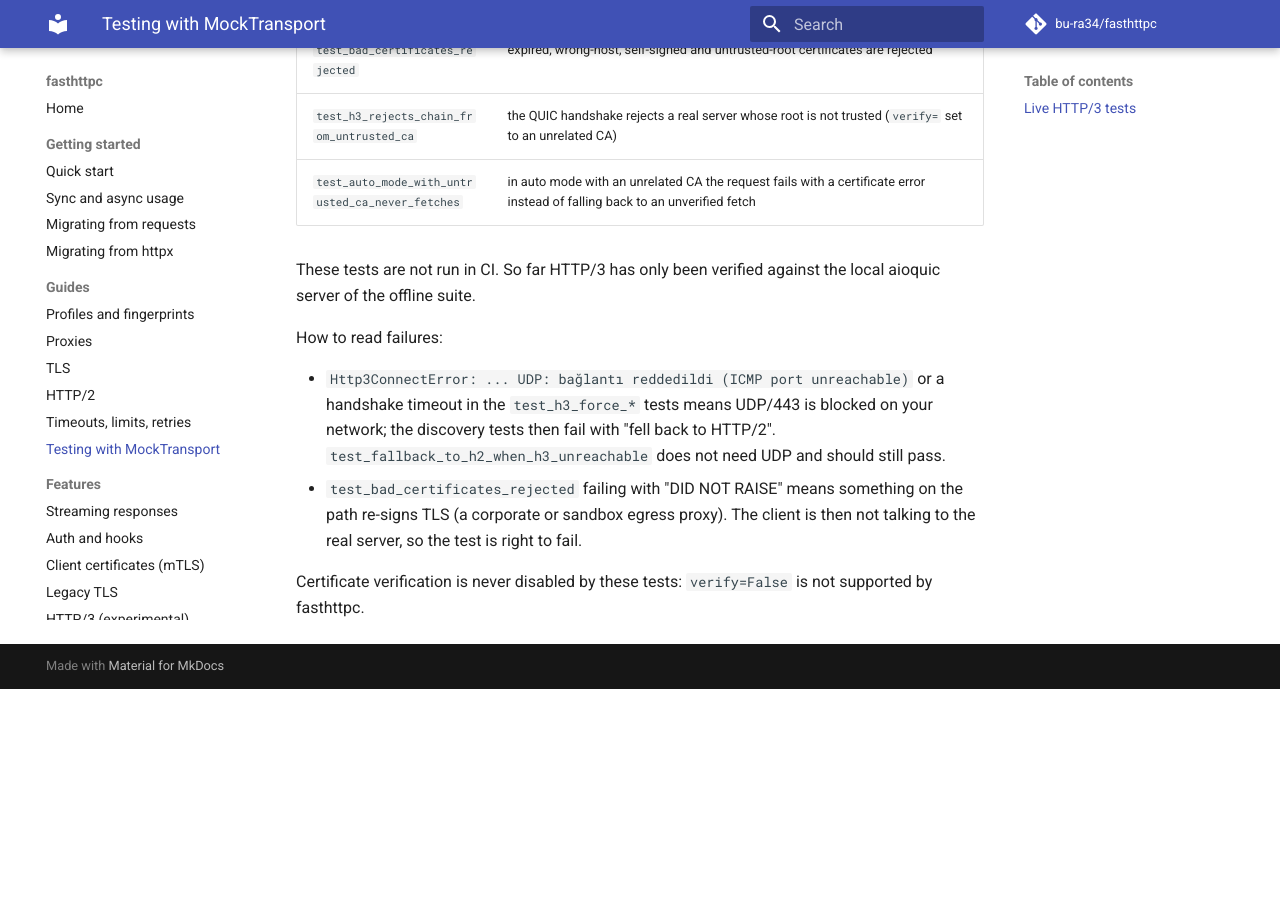
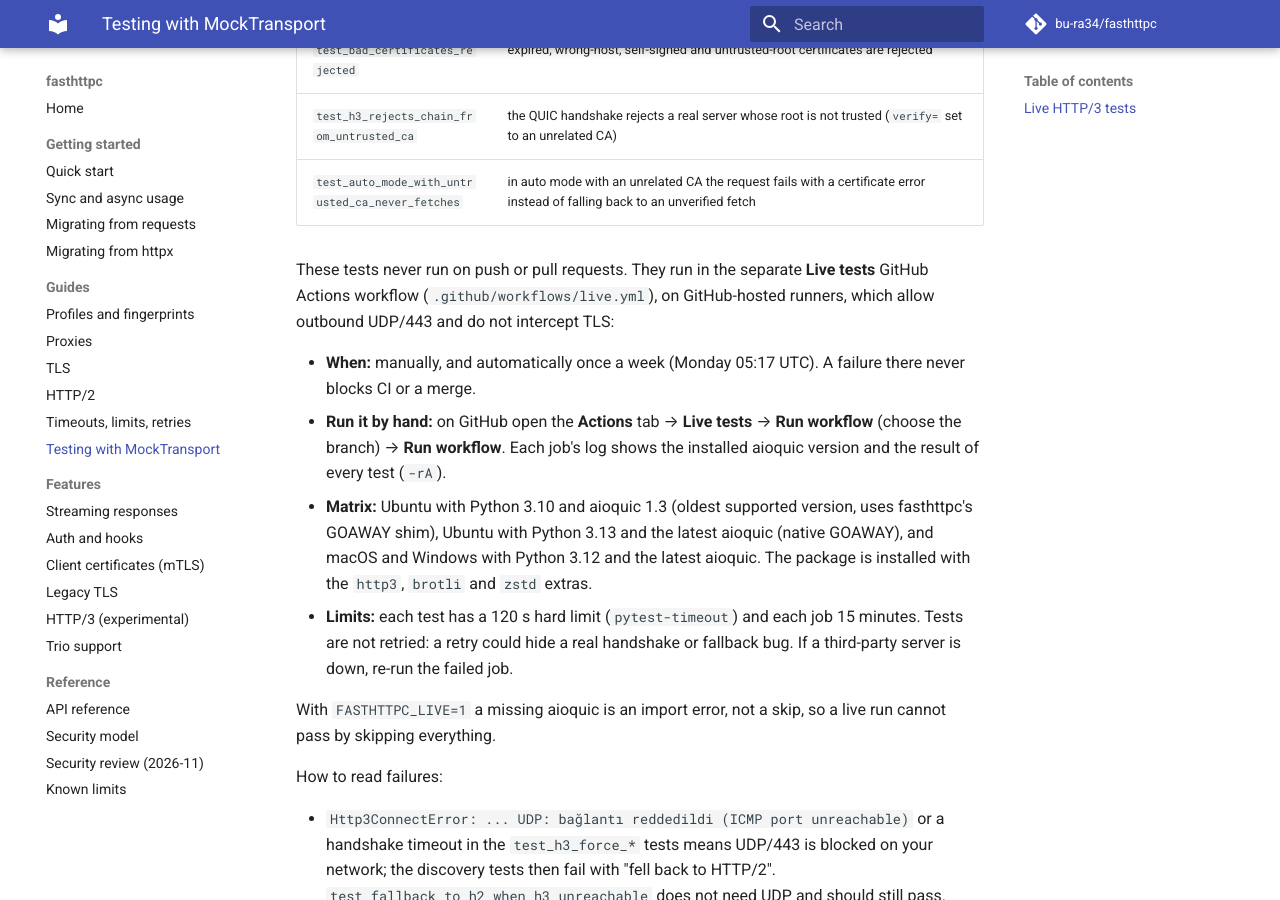
Before and after one commit to bu-ra34/fasthttpc, an MkDocs documentation site: the page built from docs/testing.md, in a window 1280 px wide and 900 px high, scrolled down 1219 px. Built offline with MkDocs 1.6.1 and Material for MkDocs 9.7.7, drawn with Linux system fonts in a browser that asks for light colours; comment, search, counter and statistics services are not loaded; before the commit the page ends 1908 px from its top, so only the background shows below that.

Commit message:
Canlı HTTP/3 testleri için GitHub Actions iş akışı
tests/live testlerini GitHub'ın barındırdığı makinelerde çalıştıran .github/workflows/live.yml eklendi. İş akışı elle ve haftada bir çalışır, push/PR'da çalışmaz. Matris: Ubuntu'da Python 3.10 + aioquic 1.3 (GOAWAY ara katmanı) ve 3.13 + güncel aioquic, macOS ve Windows'ta 3.12. Test başına 120 sn sınırı var, yeniden deneme yok.

FASTHTTPC_LIVE=1 iken aioquic eksikse modül artık atlanmıyor, hata veriyor. Doğrulama mesajları durum kodu, protokol ve Alt-Svc bilgisini gösteriyor. Hiçbir doğrulama gevşetilmedi. docs/testing.md ve CHANGELOG güncellendi.

```diff
--- a/docs/testing.md
+++ b/docs/testing.md
@@ -49,8 +49,25 @@ does **not** intercept TLS. The tests use `cloudflare-quic.com`, `quic.nginx.org
 | `test_h3_rejects_chain_from_untrusted_ca` | the QUIC handshake rejects a real server whose root is not trusted (`verify=` set to an unrelated CA) |
 | `test_auto_mode_with_untrusted_ca_never_fetches` | in auto mode with an unrelated CA the request fails with a certificate error instead of falling back to an unverified fetch |
 
-These tests are not run in CI. So far HTTP/3 has only been verified against
-the local aioquic server of the offline suite.
+These tests never run on push or pull requests. They run in the separate
+**Live tests** GitHub Actions workflow (`.github/workflows/live.yml`), on
+GitHub-hosted runners, which allow outbound UDP/443 and do not intercept TLS:
+
+- **When:** manually, and automatically once a week (Monday 05:17 UTC). A
+  failure there never blocks CI or a merge.
+- **Run it by hand:** on GitHub open the **Actions** tab → **Live tests** →
+  **Run workflow** (choose the branch) → **Run workflow**. Each job's log shows
+  the installed aioquic version and the result of every test (`-rA`).
+- **Matrix:** Ubuntu with Python 3.10 and aioquic 1.3 (oldest supported
+  version, uses fasthttpc's GOAWAY shim), Ubuntu with Python 3.13 and the latest
+  aioquic (native GOAWAY), and macOS and Windows with Python 3.12 and the latest
+  aioquic. The package is installed with the `http3`, `brotli` and `zstd` extras.
+- **Limits:** each test has a 120 s hard limit (`pytest-timeout`) and each job
+  15 minutes. Tests are not retried: a retry could hide a real handshake or
+  fallback bug. If a third-party server is down, re-run the failed job.
+
+With `FASTHTTPC_LIVE=1` a missing aioquic is an import error, not a skip, so a
+live run cannot pass by skipping everything.
 
 How to read failures:
 
```
Also changed, not shown: CHANGELOG.md (+10 -0 lines), 2 other files.
